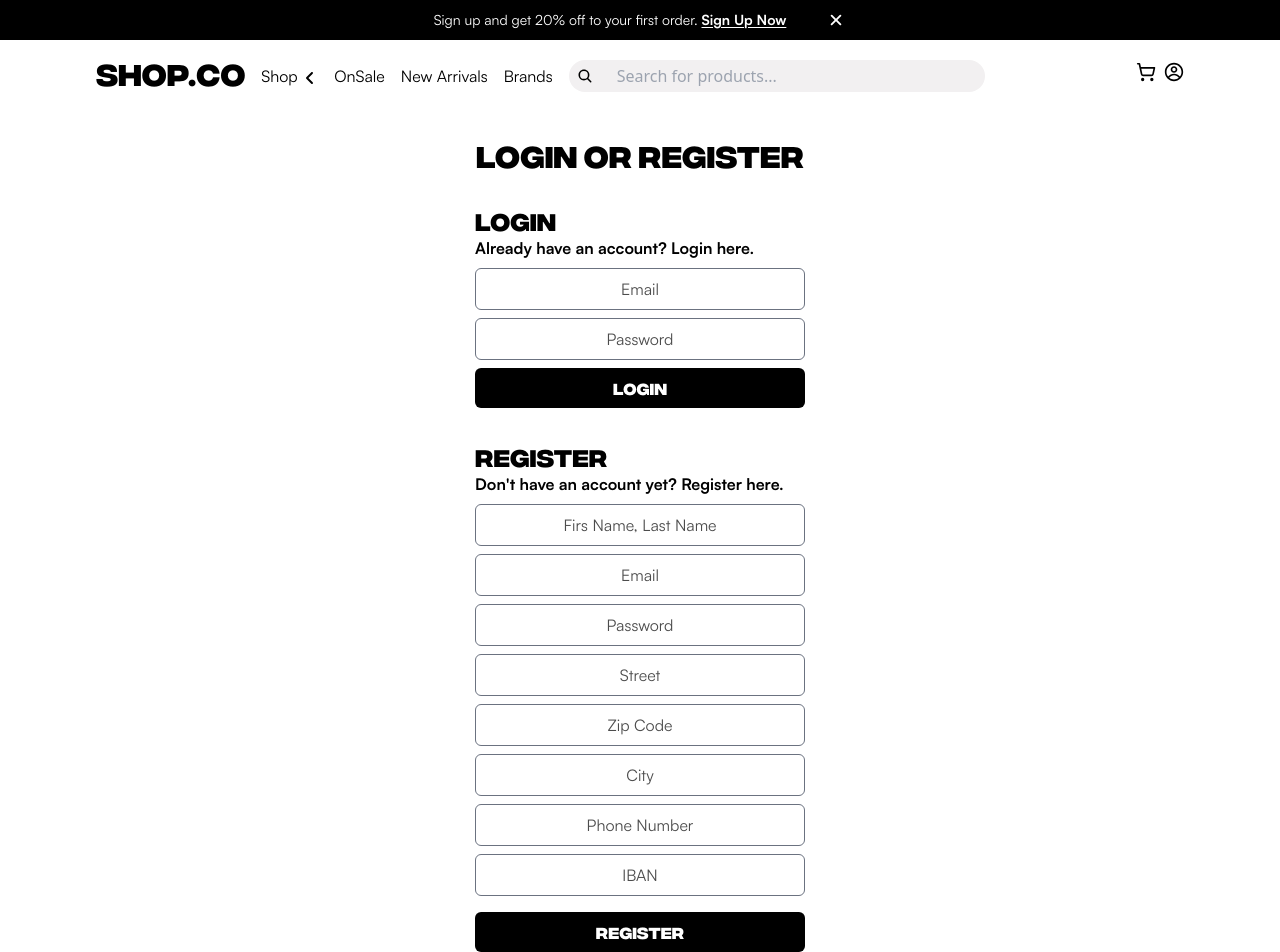
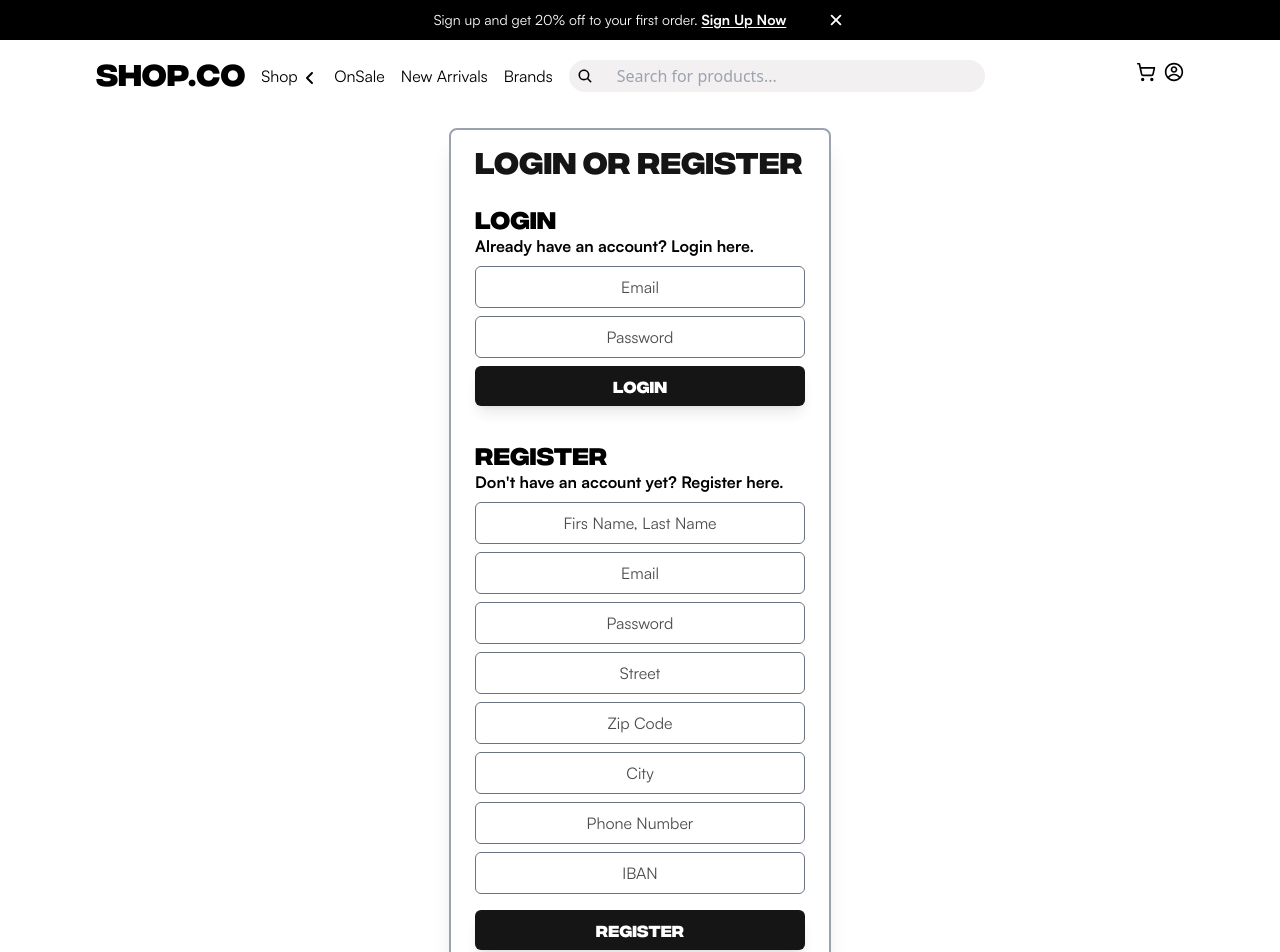
Before and after one commit to WebDev-MAP/E-Commerce, a React (Vite) app: page /login in a window 1280 px wide. Shown: the top 952 px of the page. Built offline with nearby package versions, Linux system fonts and the light colour scheme.

Commit message:
Anmeldebogen

```diff
--- a/package.json
+++ b/package.json
@@ -11,11 +11,10 @@
   },
   "dependencies": {
     "classnames": "^2.5.1",
+    "mongoose": "^8.3.1",
     "react": "^18.2.0",
     "react-dom": "^18.2.0",
     "react-icons": "^5.0.1",
-
-
     "react-router-dom": "^6.22.3",
     "react-slick": "^0.30.2",
     "slick-carousel": "^1.8.1"
--- a/src/components/Login.jsx
+++ b/src/components/Login.jsx
@@ -28,7 +28,7 @@ function Login() {
       {error && <p className="text-red-500 mb-2">{error}</p>}
       <input type="email" value={email} onChange={(e) => setEmail(e.target.value)} className="mb-2 px-16 py-2 border border-gray-500 rounded-md focus:outline-none focus:ring-2 focus:ring-gray-500 text-center font-satoshi_regular placeholder-black placeholder-opacity-70" placeholder="Email" />
       <input type="password" value={password} onChange={(e) => setPassword(e.target.value)} className="mb-2 px-16 py-2 border border-gray-500 rounded-md focus:outline-none focus:ring-2 focus:ring-gray-500 text-center font-satoshi_regular placeholder-black placeholder-opacity-70" placeholder="Password" />
-      <button type="submit" className="px-4 py-2 bg-black text-white rounded-md hover:bg-white hover:text-black focus:outline-none focus:ring-2 focus:ring-gray-500 font-integral_cf">Login</button>
+      <button type="submit" className="px-4 py-2 bg-black text-white rounded-md hover:bg-white hover:text-black focus:outline-none focus:ring-2 focus:ring-gray-500 font-integral_cf shadow-lg animate-pulse">Login</button>
     </form>
   );
 }
--- a/src/components/Register.jsx
+++ b/src/components/Register.jsx
@@ -48,7 +48,7 @@ function Register() {
       font-satoshi_regular placeholder-black placeholder-opacity-70" placeholder="Phone Number" />
       <input type="text" value={bankData} onChange={(e) => setBankData(e.target.value)} className="mb-4 px-16 py-2 border border-gray-500 rounded-md focus:outline-none focus:ring-2 focus:ring-gray-500 text-center
       font-satoshi_regular placeholder-black placeholder-opacity-70" placeholder="IBAN" />
-      <button type="submit" className="px-4 py-2 bg-black text-white rounded-md hover:bg-white hover:text-black focus:outline-none focus:ring-2 focus:ring-gray-500 font-integral_cf">Register</button>
+      <button type="submit" className="px-4 py-2 bg-black text-white rounded-md hover:bg-white hover:text-black focus:outline-none focus:ring-2 focus:ring-gray-500 font-integral_cf shadow-lg animate-pulse">Register</button>
     </form>
   );
 }
--- a/src/data/api.js
+++ b/src/data/api.js
@@ -1,25 +1,38 @@
-// Beispiel für eine API, um Benutzer zu registrieren und anzumelden
+// api.js
+
+// Array zur Speicherung von Benutzerdaten im Arbeitsspeicher
+const users = [];
+
 const registerUser = async (userData) => {
   try {
-    // Hier sollte die eigentliche Logik für die Registrierung des Benutzers erfolgen
-    console.log('Registrierung:', userData);
-    // Implementiere hier die Logik, um den Benutzer in der Datenbank zu registrieren
+    // Überprüfen, ob ein Benutzer mit derselben E-Mail-Adresse bereits vorhanden ist
+    const existingUser = users.find(user => user.email === userData.email);
+    if (existingUser) {
+      throw new Error('Diese E-Mail-Adresse ist bereits registriert');
+    }
+
+    // Benutzerdaten hinzufügen
+    users.push(userData);
+
     return { success: true, message: 'Benutzer erfolgreich registriert' };
   } catch (error) {
     console.error('Fehler bei der Registrierung:', error.message);
-    return { success: false, message: 'Fehler bei der Registrierung' };
+    return { success: false, message: error.message };
   }
 };
 
 const loginUser = async (userData) => {
   try {
-    // Hier sollte die eigentliche Logik für die Anmeldung des Benutzers erfolgen
-    console.log('Anmeldung:', userData);
-    // Implementiere hier die Logik, um den Benutzer anzumelden
+    // Benutzer in der Liste suchen
+    const user = users.find(user => user.email === userData.email && user.password === userData.password);
+    if (!user) {
+      throw new Error('Benutzer nicht gefunden oder falsches Passwort');
+    }
+
     return { success: true, message: 'Benutzer erfolgreich angemeldet' };
   } catch (error) {
     console.error('Fehler bei der Anmeldung:', error.message);
-    return { success: false, message: 'Fehler bei der Anmeldung' };
+    return { success: false, message: error.message };
   }
 };
 
--- a/src/pages/AuthPage.jsx
+++ b/src/pages/AuthPage.jsx
@@ -1,11 +1,12 @@
-// AuthPage.jsx
 import Login from '../components/Login';
 import Register from '../components/Register';
 
 function AuthPage() {
   return (
-    <div className="flex flex-col items-center justify-center bg-white">
-      <h2 className="my-8 font-integral_cf text-3xl font-bold text-black">
+    <div className="flex flex-col items-center justify-center bg-white mt-6 relative rounded-lg">
+      <div className='border-2 border-gray-400 rounded-lg opacity-100 shadow-xl hover:shadow-2xl transition duration-900 ease-in-out relative z-10 py-3 px-6'>
+
+        <h2 className="mb-6 font-integral_cf text-3xl font-bold text-black animate-pulse">
           Login or Register
         </h2>
 
@@ -27,8 +28,10 @@ function AuthPage() {
             <Register />
           </div>
         </div>
+
       </div>
-  )
+    </div>
+  );
 }
 
 export default AuthPage;
```
Also changed, not shown: 2 other files (tests, documents, lock files or other folders). Lines whose indentation alone changed are shown as unchanged.
